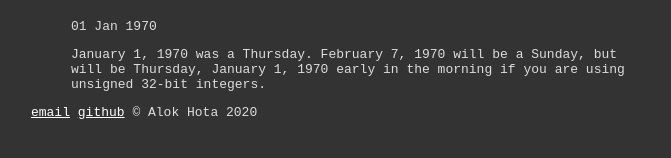
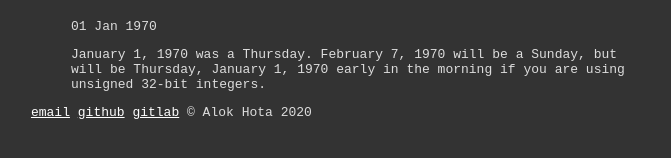
Before and after one commit to ahota/blog, a Jekyll site: the page built from blog.html, in a window 1280 px wide. Shown: the part 316-474 px from the top of the page, without its empty margins (297-968 px from the left). Built offline with Jekyll 4.4.1, drawn with Linux system fonts in a browser that asks for light colours.

Commit message:
add gitlab profile

```diff
--- a/_includes/foot.html
+++ b/_includes/foot.html
@@ -1,5 +1,6 @@
 <footer>
     <a href="mailto:alok.hota@intel.com">email</a>
     <a href="https://github.com/ahota">github</a>
+    <a href="https://gitlab.com/ahota">gitlab</a>
     &copy; Alok Hota {{ site.time | date: '%Y' }}
 </footer>
```
